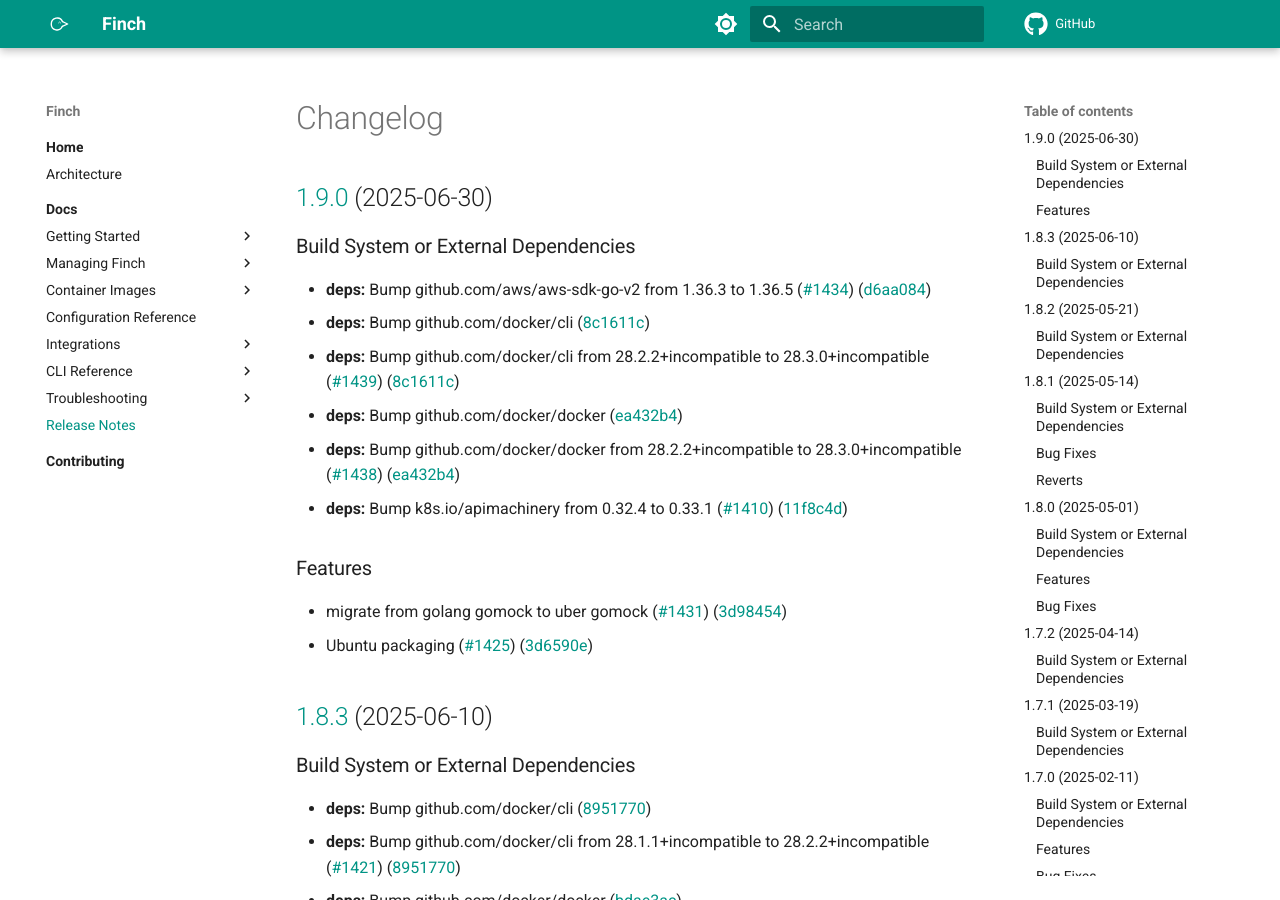
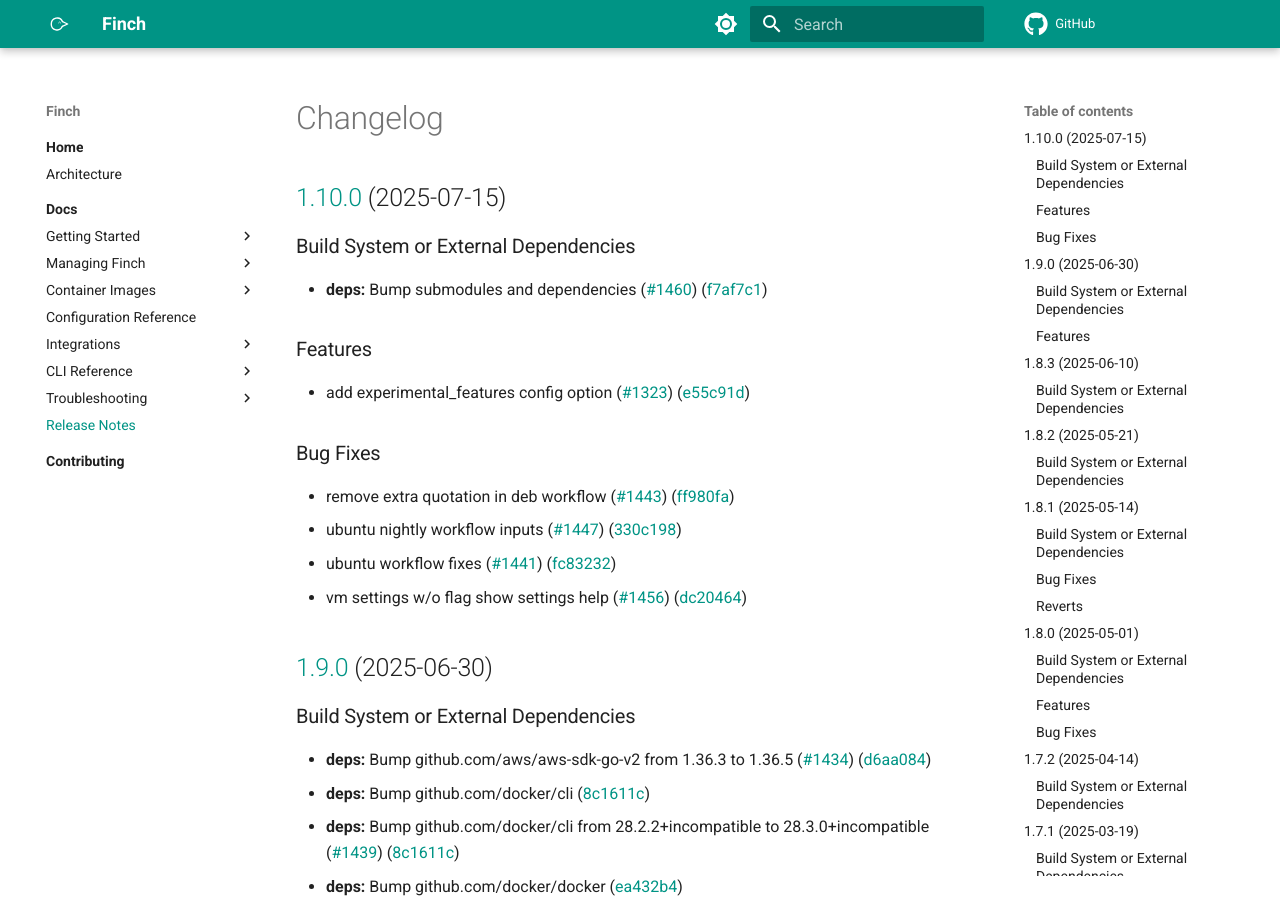
Before and after one commit to runfinch/finch-website, an MkDocs documentation site: the page built from docs/docs/changelog.md, in a window 1280 px wide and 900 px high. Built offline with MkDocs 1.6.1 and Material for MkDocs 9.7.7, drawn with Linux system fonts in a browser that asks for light colours; comment, search, counter and statistics services are not loaded.

Commit message:
[create-pull-request] automated change
Signed-off-by: github-actions[bot] <41898282+github-actions[bot]@users.noreply.github.com>

```diff
--- a/docs/docs/changelog.md
+++ b/docs/docs/changelog.md
@@ -1,4 +1,24 @@
 # Changelog
+
+## [1.10.0](https://github.com/runfinch/finch/compare/v1.9.0...v1.10.0) (2025-07-15)
+
+
+### Build System or External Dependencies
+
+* **deps:** Bump submodules and dependencies ([#1460](https://github.com/runfinch/finch/issues/1460)) ([f7af7c1](https://github.com/runfinch/finch/commit/f7af7c1d15ce4b5879bd70a86879b21b223fd9ec))
+
+
+### Features
+
+* add experimental_features config option ([#1323](https://github.com/runfinch/finch/issues/1323)) ([e55c91d](https://github.com/runfinch/finch/commit/e55c91db9ea3843a3a546943388721c9db4ef4ad))
+
+
+### Bug Fixes
+
+* remove extra quotation in deb workflow ([#1443](https://github.com/runfinch/finch/issues/1443)) ([ff980fa](https://github.com/runfinch/finch/commit/ff980fae18017ed45e35d81e46d344a500923236))
+* ubuntu nightly workflow inputs ([#1447](https://github.com/runfinch/finch/issues/1447)) ([330c198](https://github.com/runfinch/finch/commit/330c19803b642233624d9709fb526afea6059e90))
+* ubuntu workflow fixes ([#1441](https://github.com/runfinch/finch/issues/1441)) ([fc83232](https://github.com/runfinch/finch/commit/fc832328a09486d8ee184589c733f5c5f19e7c22))
+* vm settings w/o flag show settings help ([#1456](https://github.com/runfinch/finch/issues/1456)) ([dc20464](https://github.com/runfinch/finch/commit/dc2046439cd840d925c7dcbcad40dd4c4597585d))
 
 ## [1.9.0](https://github.com/runfinch/finch/compare/v1.8.3...v1.9.0) (2025-06-30)
 
```
